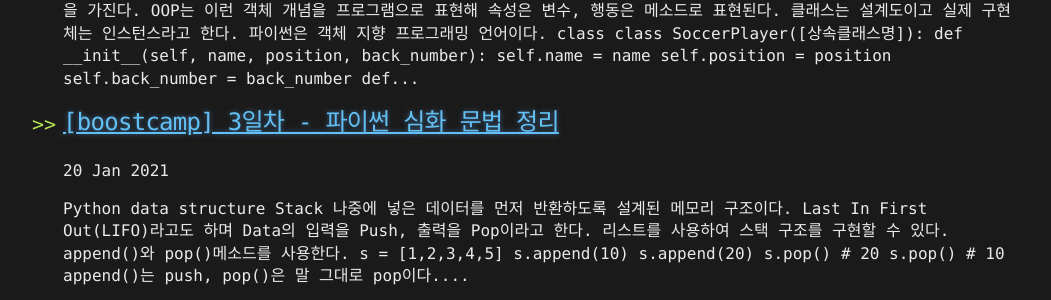
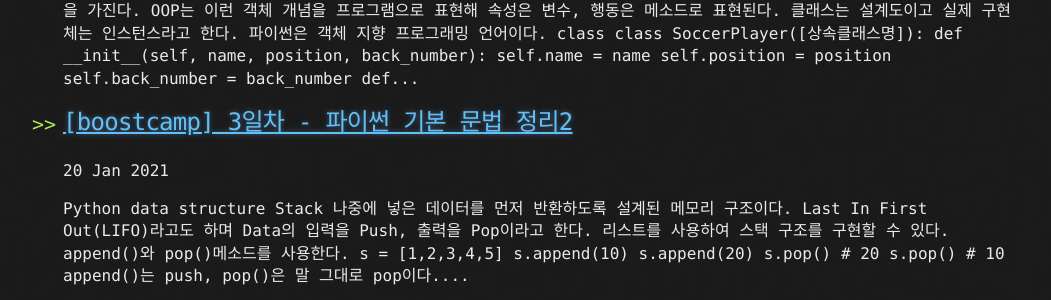
Before and after one commit to CodeNinja1126/CodeNinja1126.github.io, a Jekyll site: the page built from index.html, in a window 1280 px wide. Shown: the part 258-558 px from the top of the page, without its empty margins (117-1168 px from the left). Built offline with Jekyll 4.4.1, drawn with Linux system fonts in a browser that asks for light colours; the list of posts is cut into pages by our own code.

Commit message:
Update 2021-01-20-017.md

```diff
--- a/_posts/2021-01-20-017.md
+++ b/_posts/2021-01-20-017.md
@@ -1,5 +1,5 @@
 ---
-title: "3일차 - 파이썬 심화 문법 정리"
+title: "3일차 - 파이썬 기본 문법 정리2"
 tags: [boostcamp]
 published: true
 ---
```
